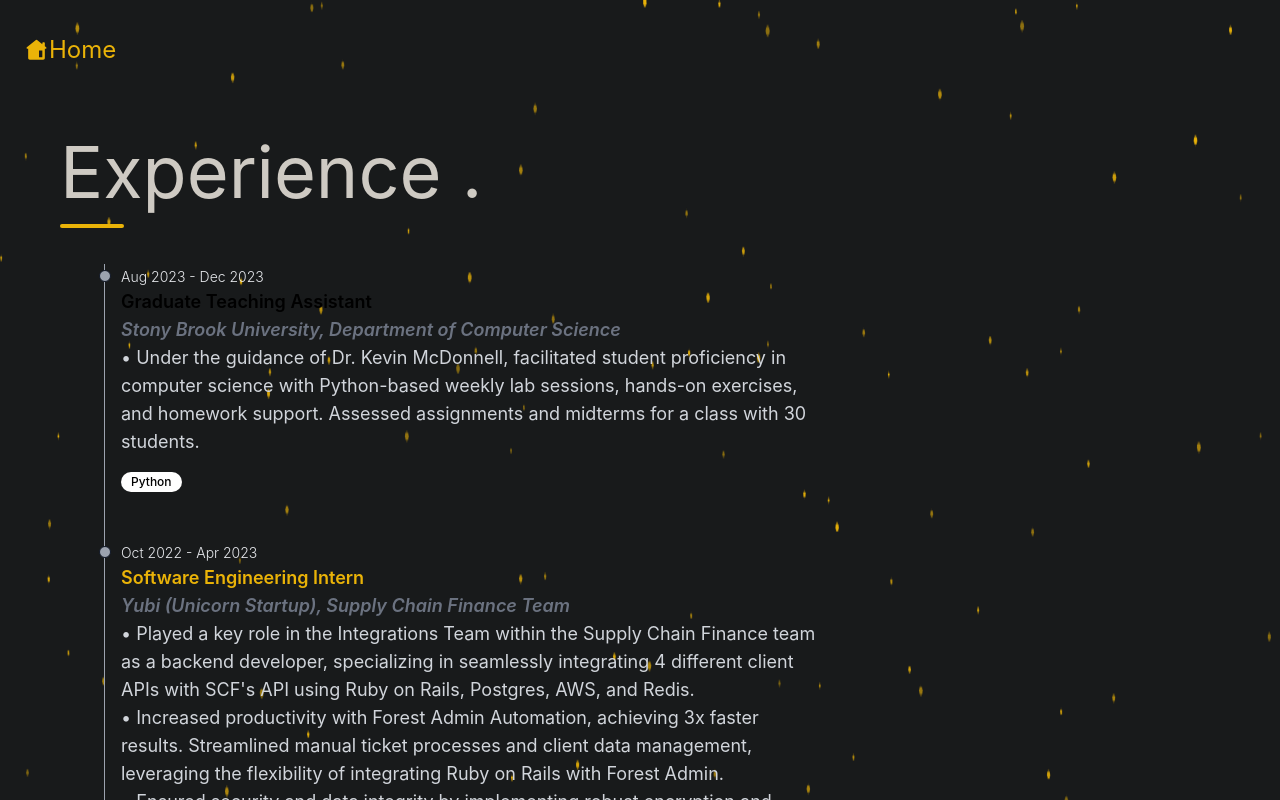
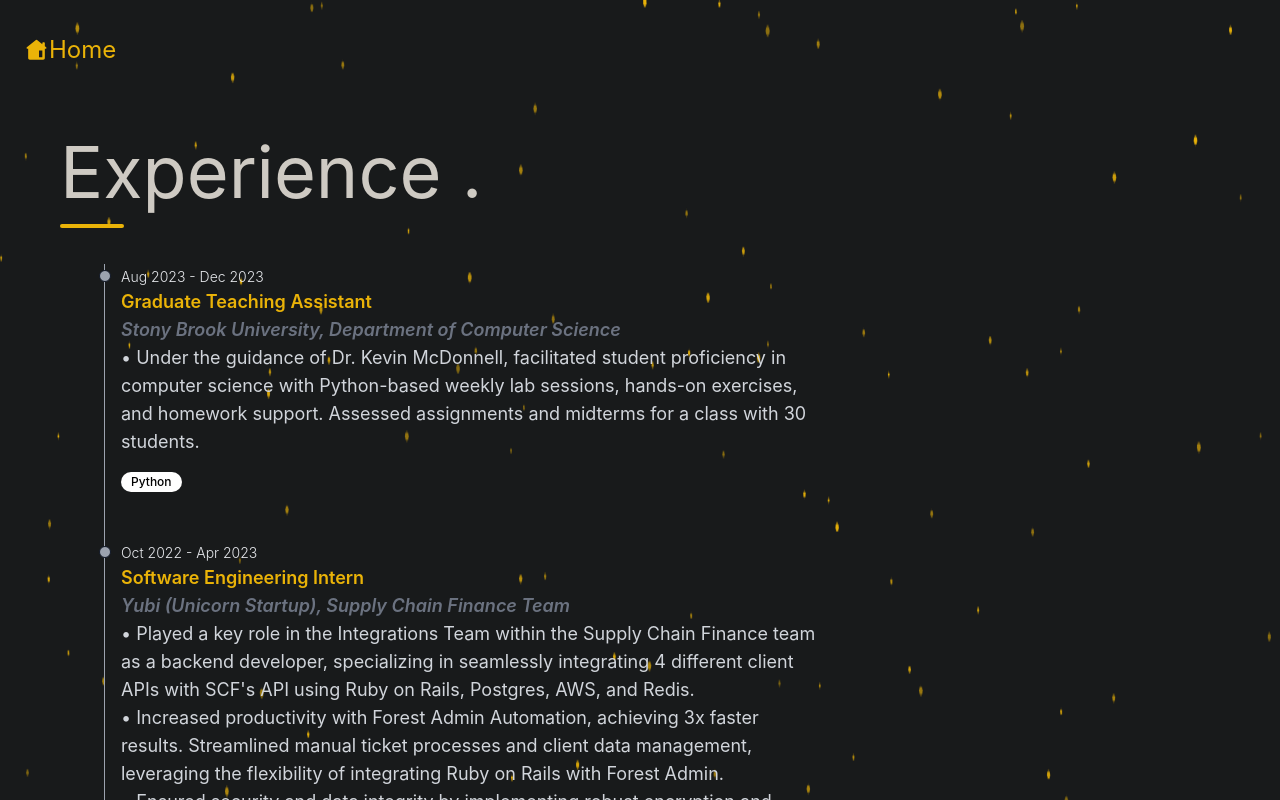
Before and after one commit to grpnpraveen/portfolio, a React (Vite) app: page /#/experience in a window 1280 px wide. Shown: the top 800 px of the page. Built offline with nearby package versions, Linux system fonts and the light colour scheme; no server answers.

Commit message:
color prop

```diff
--- a/src/components/Experience.jsx
+++ b/src/components/Experience.jsx
@@ -14,7 +14,7 @@ function Experience()
          <div className="flex flex-col pl-20">
 
         <Timeline time="Aug 2023 - Dec 2023" title="Graduate Teaching Assistant" subhead="Stony Brook University, Department of Computer Science" info="• Under the guidance of Dr. Kevin McDonnell, facilitated student proficiency in computer science with Python-based weekly lab
-        sessions, hands-on exercises, and homework support. Assessed assignments and midterms for a class with 30 students." badges="Python" Pyth></Timeline>
+        sessions, hands-on exercises, and homework support. Assessed assignments and midterms for a class with 30 students." badges="Python"  color_to={color_to}></Timeline>
 
 
         <Timeline time="Oct 2022 - Apr 2023" title="Software Engineering Intern" subhead="Yubi (Unicorn Startup), Supply Chain Finance Team"
```
